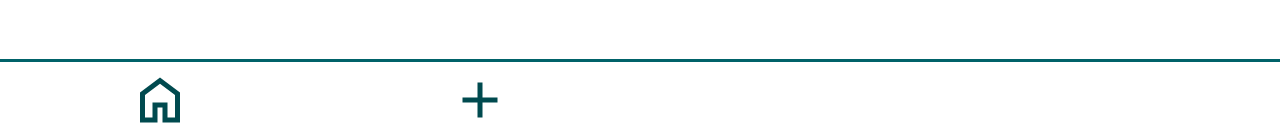
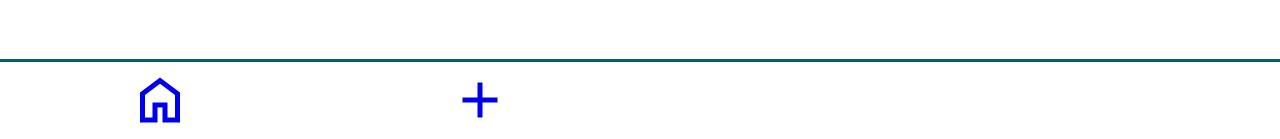
Before and after one commit to marcos-de-barros-vioque/capstone, a Next.js app: page / in a window 1280 px wide. Shown: the part 658-797 px from the top of the page. Built offline with nearby package versions, Linux system fonts and the light colour scheme; some icons are missing.

Commit message:
added links to navbar items

```diff
--- a/components/Layout.js
+++ b/components/Layout.js
@@ -1,6 +1,7 @@
 import {WelcomeCard} from "../components/WelcomeCard";
 import styled from "styled-components";
 import {Icon} from "@iconify/react";
+import Link from "next/link";
 
 export function Layout() {
   return (
@@ -9,36 +10,44 @@ export function Layout() {
       <Navbar role="navbar">
         <NavList>
           <NavItem>
+            <Link href="/">
               <Icon
                 icon="material-symbols:home-outline"
                 alt="Home Page Icon"
                 width="60"
                 height="60"
               />
+            </Link>
           </NavItem>
           <NavItem>
+            <Link href="/addspending">
               <Icon
                 icon="material-symbols:add"
                 alt="Add Spendings Page Icon"
                 width="60"
                 height="60"
               />
+            </Link>
           </NavItem>
           <NavItem>
+            <Link href="/tips">
               <Icon
                 icon="icons8:idea"
                 alt="Tips & Tricks Page Icon"
                 width="60"
                 height="60"
               />
+            </Link>
           </NavItem>
           <NavItem>
+            <Link href="/awards">
               <Icon
                 icon="mdi:trophy-outline"
-              alt="Rewards Page Icon"
+                alt="Awards Page Icon"
                 width="60"
                 height="60"
               />
+            </Link>
           </NavItem>
         </NavList>
       </Navbar>
@@ -66,5 +75,5 @@ const NavList = styled.ul`
 
 const NavItem = styled.li`
   text-decoration: none;
-  color: #004a4f;
+  color: #006269;
 `;
```
Lines whose indentation alone changed are shown as unchanged.
